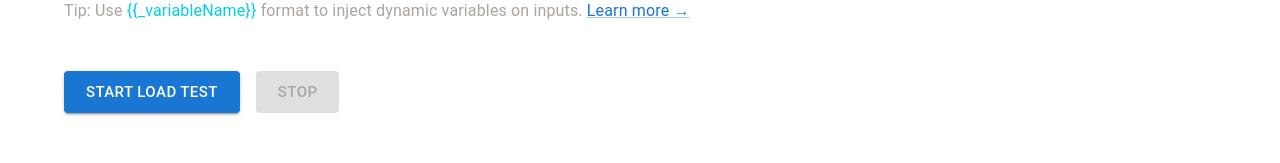
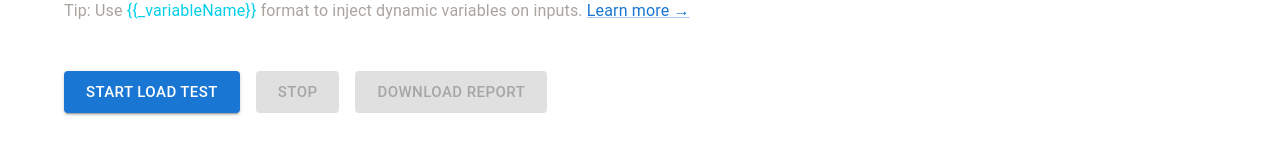
Before and after one commit to getanteon/ddosify-docker-extension, a React (Create React App) app in the folder ui/: page / in a window 1280 px wide. Shown: the part 517-680 px from the top of the page. Built offline with nearby package versions, Linux system fonts and the light colour scheme; what @docker/docker-mui-theme, @docker/extension-api-client would draw is missing.

Commit message:
download button implemented

```diff
--- a/ui/src/App.js
+++ b/ui/src/App.js
@@ -127,6 +127,14 @@ function App() {
     setProxyChecked(event.target.checked);
   };
 
+  const downloadReport = () =>{
+    const fileURL = window.URL.createObjectURL(res.blob());
+    let alink = document.createElement('a');
+    alink.href = fileURL;
+    alink.download = 'TestReport.pdf';
+    alink.click();
+
+  };
   useEffect(() => {
     if (res !== "") {
       let prevBackendInfo = backendInfo;
@@ -726,6 +734,17 @@ function App() {
                 Stop
               </Button>
             </Grid>
+            <Grid item>
+              <Button
+                size="large"
+                variant="contained"
+                color="error"
+                onClick={downloadReport}
+                disabled={!running}
+              >
+                Download Report
+              </Button>
+            </Grid>
           </Grid>
           <Grid
             item
```
